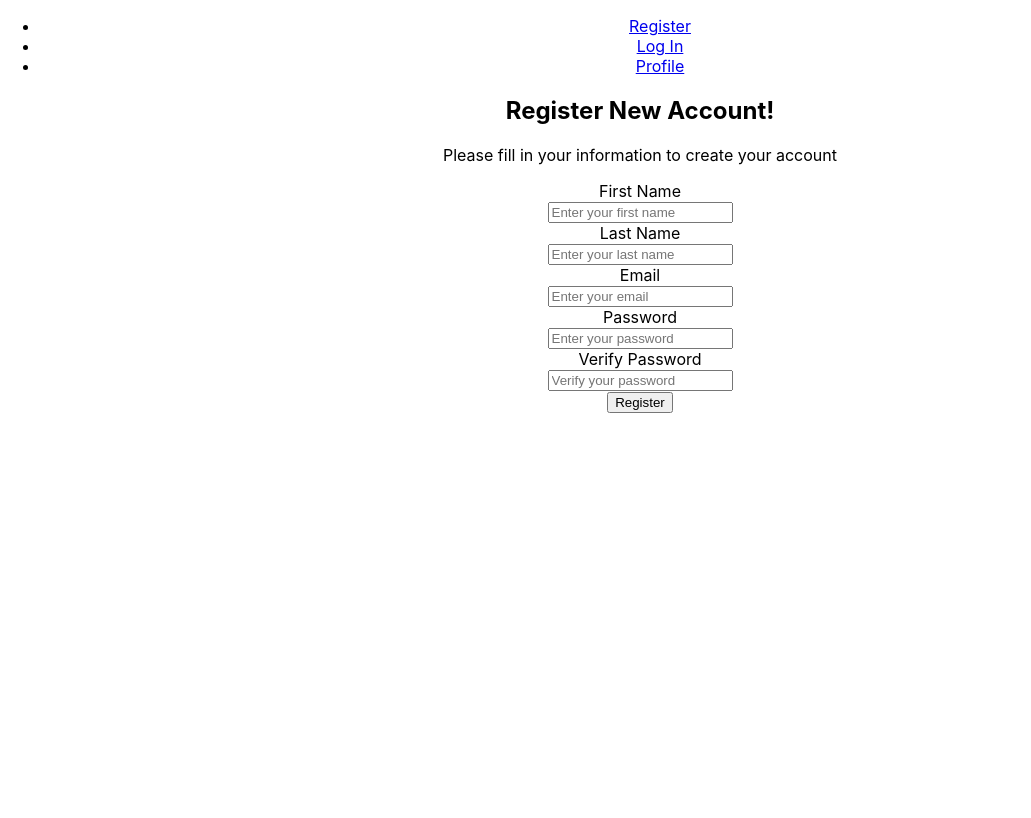
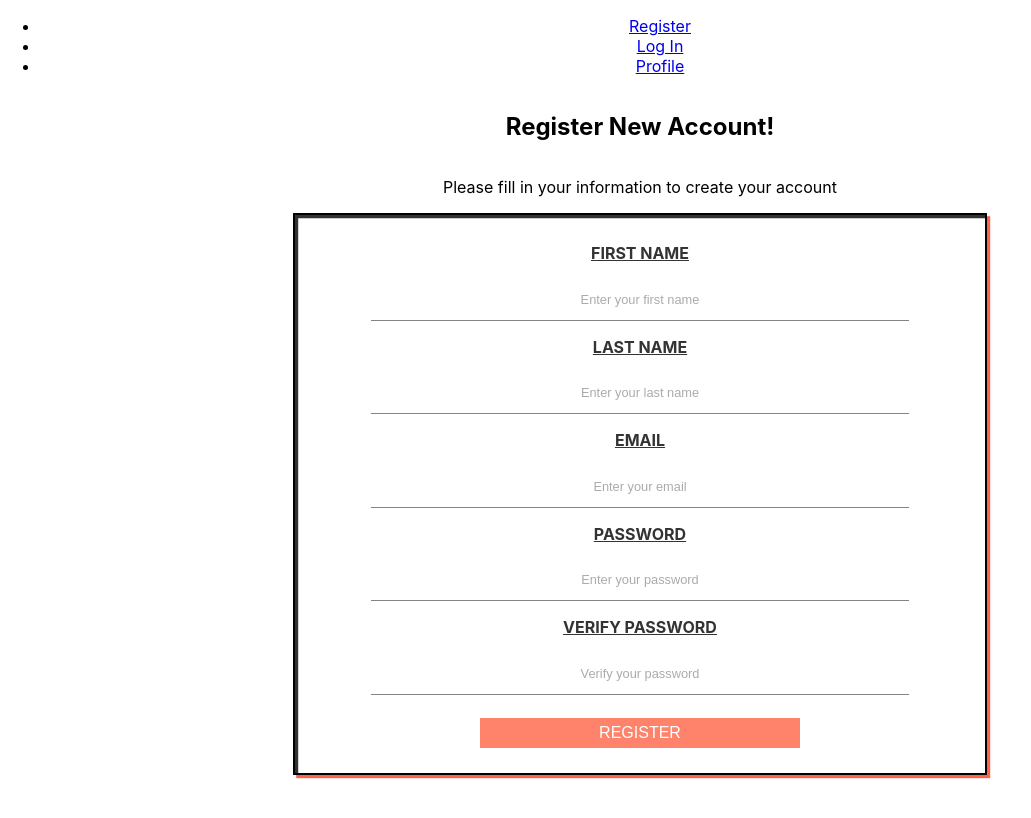
Before and after one commit to reMRKableDev/authentication-passport, a React (Create React App) app in the folder client/: page / in a window 1280 px wide. Shown: the top 818 px of the page, without its empty margins (0-1031 px from the left). Built offline with nearby package versions, Linux system fonts and the light colour scheme.

Commit message:
Added styleguide and documentation

```diff
--- a/client/src/components/Forms/Registration/Registration.js
+++ b/client/src/components/Forms/Registration/Registration.js
@@ -2,7 +2,25 @@ import React, { useContext } from "react";
 import { useForm } from "react-hook-form";
 import { Redirect } from "react-router-dom";
 import { AuthContext } from "../../../contexts/AuthContext";
+import {
+  StyledFormSection,
+  StyledForm,
+  StyledDiv,
+  StyledInput,
+  StyledLabel,
+  StyledError,
+  StyledButton,
+} from "../Styled";
 
+/**
+ *
+ * Form component for registration
+ *
+ * @function
+ * @implements {AuthContext}
+ * @returns {React.Component}
+ *
+ */
 export default () => {
   const { redirectLogin, submitRegistrationForm, isAuthenticated } = useContext(
     AuthContext
@@ -14,51 +32,50 @@ export default () => {
   return redirectLogin || isAuthenticated ? (
     redirectToLogin()
   ) : (
-    <section data-testid="test-formSection">
+    <StyledFormSection data-testid="test-formSection">
       <h2 data-testid="test-formTitle">Register New Account!</h2>
       <p data-testid="test-formDescription">
         Please fill in your information to create your account
       </p>
-      <form
+      <StyledForm
         onSubmit={handleSubmit(submitRegistrationForm)}
         data-testid="test-form"
       >
-        <div>
-          <label htmlFor="firstname" data-testid="test-label">
+        <StyledDiv>
+          <StyledLabel htmlFor="firstname" data-testid="test-label">
             First Name
-          </label>
-          <br />
-          <input
+          </StyledLabel>
+          <StyledInput
             type="text"
             name="firstname"
             placeholder="Enter your first name"
             ref={register({ required: true })}
             data-testid="test-firstname"
           />
-          <br />
-          {errors.firstname && <span>First Name is required!</span>}
-        </div>
-        <div>
-          <label htmlFor="lastname" data-testid="test-label">
+          {errors.firstname && (
+            <StyledError>First Name is required!</StyledError>
+          )}
+        </StyledDiv>
+
+        <StyledDiv>
+          <StyledLabel htmlFor="lastname" data-testid="test-label">
             Last Name
-          </label>
-          <br />
-          <input
+          </StyledLabel>
+          <StyledInput
             type="text"
             name="lastname"
             placeholder="Enter your last name"
             ref={register({ required: true })}
             data-testid="test-lastname"
           />
-          <br />
-          {errors.lastname && <span>Last Name is required!</span>}
-        </div>
-        <div>
-          <label htmlFor="email" data-testid="test-label">
+          {errors.lastname && <StyledError>Last Name is required!</StyledError>}
+        </StyledDiv>
+
+        <StyledDiv>
+          <StyledLabel htmlFor="email" data-testid="test-label">
             Email
-          </label>
-          <br />
-          <input
+          </StyledLabel>
+          <StyledInput
             type="email"
             name="email"
             placeholder="Enter your email"
@@ -68,36 +85,37 @@ export default () => {
             })}
             data-testid="test-email"
           />
-          <br />
           {errors.email && errors.email.type === "required" && (
-            <span>Email is required!</span>
+            <StyledError>Email is required!</StyledError>
           )}
           {errors.email && errors.email.type === "pattern" && (
-            <span>Email format is wrong!</span>
+            <StyledError>Email format is wrong!</StyledError>
           )}
-        </div>
-        <div>
-          <label htmlFor="password" data-testid="test-label">
+        </StyledDiv>
+
+        <StyledDiv>
+          <StyledLabel htmlFor="password" data-testid="test-label">
             Password
-          </label>
-          <br />
-          <input
+          </StyledLabel>
+          <StyledInput
             type="password"
             name="password"
             placeholder="Enter your password"
             ref={register({ required: true, minLength: 6 })}
             data-testid="test-password"
           />
-          <br />
-          {errors.password &&
-            "Password needs to be at least 6 characters long!"}
-        </div>
-        <div>
-          <label htmlFor="verifyPassword" data-testid="test-label">
+          {errors.password && (
+            <StyledError>
+              Password needs to be at least 6 characters long!
+            </StyledError>
+          )}
+        </StyledDiv>
+
+        <StyledDiv>
+          <StyledLabel htmlFor="verifyPassword" data-testid="test-label">
             Verify Password
-          </label>
-          <br />
-          <input
+          </StyledLabel>
+          <StyledInput
             type="password"
             name="verifyPassword"
             placeholder="Verify your password"
@@ -107,15 +125,17 @@ export default () => {
             })}
             data-testid="test-verifyPassword"
           />
-          <br />
-          {errors.verifyPassword && "Passwords don't match!"}
-        </div>
-        <div>
-          <button type="submit" data-testid="test-submit">
+          {errors.verifyPassword && (
+            <StyledError>Passwords don't match!</StyledError>
+          )}
+        </StyledDiv>
+
+        <StyledDiv>
+          <StyledButton type="submit" data-testid="test-submit">
             Register
-          </button>
-        </div>
-      </form>
-    </section>
+          </StyledButton>
+        </StyledDiv>
+      </StyledForm>
+    </StyledFormSection>
   );
 };
--- /dev/null
+++ b/client/src/components/Forms/Styled/index.js
@@ -0,0 +1,76 @@
+import styled from "styled-components";
+
+/**@component */
+
+export const StyledFormSection = styled.section`
+  display: flex;
+  justify-content: center;
+  align-items: center;
+  flex-direction: column;
+`;
+
+export const StyledForm = styled.form`
+  border: 2px solid black;
+  display: flex;
+  flex-direction: column;
+  width: 50%;
+  margin-bottom: 50px;
+  padding: 25px;
+  box-shadow: 0.2em 0.2em 0 0 tomato, inset 0.2em 0.2em 0 0 #333;
+`;
+
+export const StyledDiv = styled.div`
+  display: flex;
+  flex-direction: column;
+  justify-content: center;
+  align-items: center;
+`;
+
+export const StyledInput = styled.input`
+  padding: 1em;
+  margin: 1em 0;
+  font-size: 0.8em;
+  color: #333;
+  border: none;
+  border-bottom: 1px solid #333;
+  outline: none;
+  text-align: center;
+  opacity: 0.6;
+  width: 80%;
+  &:hover {
+    opacity: 1;
+  }
+`;
+
+export const StyledLabel = styled.label`
+  font-size: 0.8em;
+  color: #333;
+  margin: 0.2em 0.1em;
+  text-transform: uppercase;
+  font-weight: 700;
+  font-size: 1em;
+  text-decoration: underline;
+`;
+
+export const StyledError = styled.span`
+  color: red;
+  margin: 0.5em 0.1em;
+  font-size: 0.7em;
+`;
+
+export const StyledButton = styled.button`
+  background-color: tomato;
+  font-size: 1em;
+  text-transform: uppercase;
+  color: #fff;
+  padding: 0.25em 1em;
+  border: 2px solid tomato;
+  margin-top: 10px;
+  outline: none;
+  cursor: pointer;
+  opacity: 0.8;
+  width: 50%;
+  &:hover {
+    opacity: 1;
+  }
+`;
```
Also changed, not shown: client/package.json (+6 -2 lines), client/src/components/Forms/Registration/Registration.md (added, +9 -0 lines), 1 other file (tests, documents, lock files or other folders).
